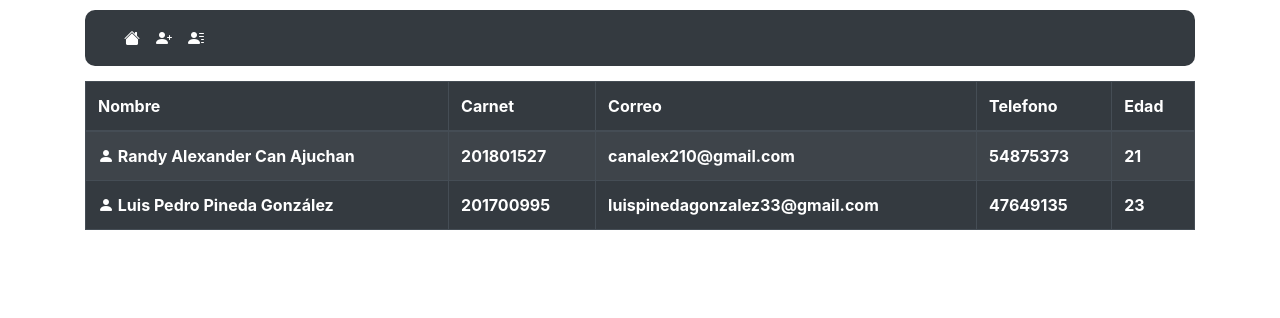
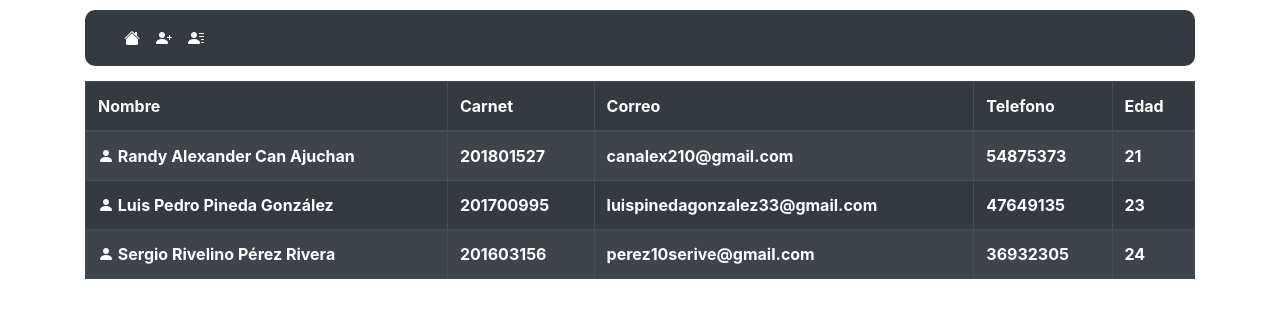
Before and after one commit to Sergio10RPR/PruebaHOTFIX, an Angular app in the folder Frontend/: page /home in a window 1280 px wide. Shown: the top 318 px of the page. Built offline with nearby package versions, Linux system fonts and the light colour scheme.

Commit message:
Se agregó información del estudiante Sergio a la tabla

```diff
--- a/Frontend/angular.json
+++ b/Frontend/angular.json
@@ -1,5 +1,8 @@
 {
   "$schema": "./node_modules/@angular/cli/lib/config/schema.json",
+  "cli": {
+    "analytics": false
+  },
   "version": 1,
   "newProjectRoot": "projects",
   "projects": {
--- a/Frontend/src/app/components/home/home.component.html
+++ b/Frontend/src/app/components/home/home.component.html
@@ -27,6 +27,13 @@
                         <th>47649135</th>
                         <th>23</th>
                     </tr>
+                    <tr>
+                        <th><i class="bi bi-person-fill text-white"></i> Sergio Rivelino Pérez Rivera</th>
+                        <th>201603156</th>
+                        <th>perez10serive@gmail.com</th>
+                        <th>36932305</th>
+                        <th>24</th>
+                    </tr>
                 </tbody>
             </table>
         </div>
```
